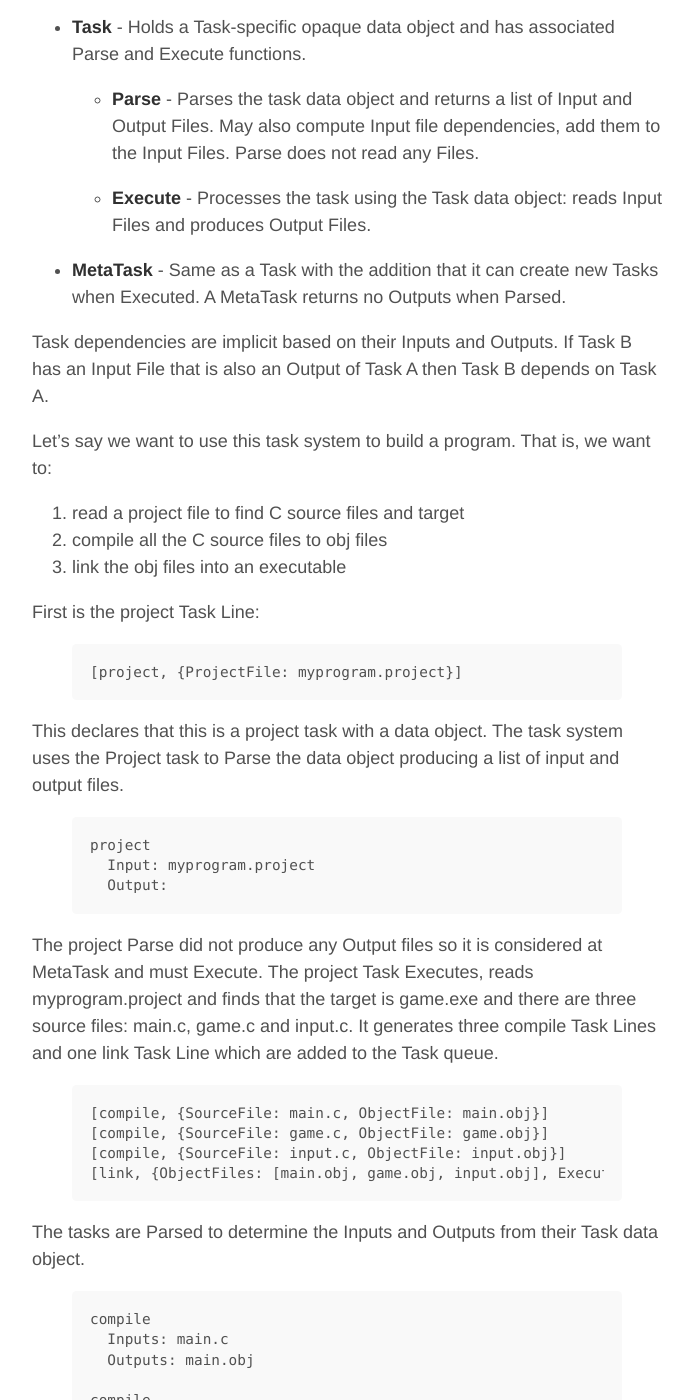
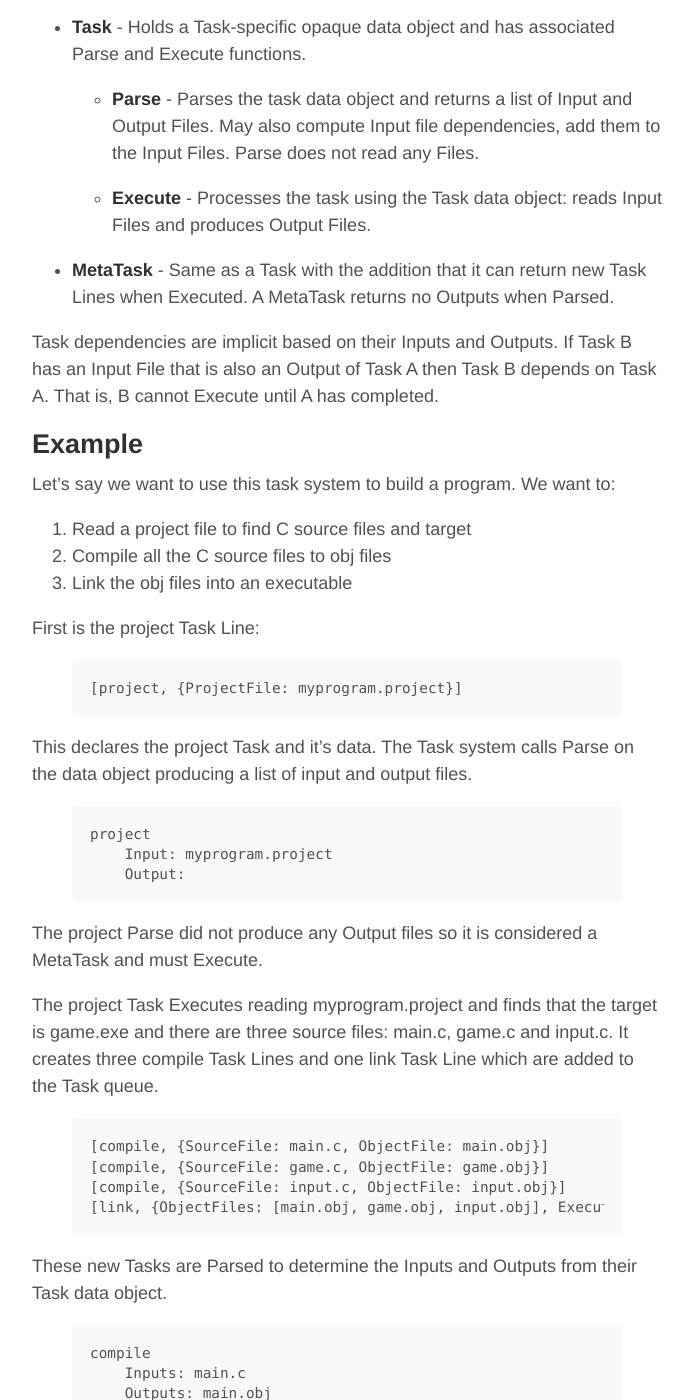
Before and after one commit to mironside/mironside.github.io-nope, a Jekyll site: the page built from _posts/2015-05-01-notes-on-task-based-build-system.md, in a window 1280 px wide and 1400 px high, scrolled down 427 px. Shown: the whole window, without its empty margins (293-986 px from the left). Built offline with Jekyll 4.4.1, drawn with Linux system fonts in a browser that asks for light colours; some of the changed text lies outside the part shown.

Commit message:
edit task post

```diff
--- a/_posts/2015-05-01-notes-on-task-based-build-system.md
+++ b/_posts/2015-05-01-notes-on-task-based-build-system.md
@@ -12,16 +12,18 @@ title: Notes on Task Based Build System
   - **Parse** - Parses the task data object and returns a list of Input and Output Files.  May also compute Input file dependencies, add them to the Input Files.  Parse does not read any Files.
 
   - **Execute** - Processes the task using the Task data object: reads Input Files and produces Output Files.
-- **MetaTask** - Same as a Task with the addition that it can create new Tasks when Executed.  A MetaTask returns no Outputs when Parsed.
+- **MetaTask** - Same as a Task with the addition that it can return new Task Lines when Executed.  A MetaTask returns no Outputs when Parsed.
 
-Task dependencies are implicit based on their Inputs and Outputs.  If Task B has an Input File that is also an Output of Task A then Task B depends on Task A.
+Task dependencies are implicit based on their Inputs and Outputs.  If Task B has an Input File that is also an Output of Task A then Task B depends on Task A.  That is, B cannot Execute until A has completed.
 
 
-Let's say we want to use this task system to build a program.  That is, we want to:
+Example
+-------
+Let's say we want to use this task system to build a program.  We want to:
 
-1. read a project file to find C source files and target
-2. compile all the C source files to obj files
-3. link the obj files into an executable
+1. Read a project file to find C source files and target
+2. Compile all the C source files to obj files
+3. Link the obj files into an executable
 
 First is the project Task Line:
 
@@ -29,15 +31,17 @@ First is the project Task Line:
 [project, {ProjectFile: myprogram.project}]
 {% endhighlight %}
 
-This declares that this is a project task with a data object.  The task system uses the Project task to Parse the data object producing a list of input and output files.
+This declares the project Task and it's data.  The Task system calls Parse on the data object producing a list of input and output files.
 
 {% highlight none %}
 project
-  Input: myprogram.project
-  Output:
+    Input: myprogram.project
+    Output:
 {% endhighlight %}
 
-The project Parse did not produce any Output files so it is considered at MetaTask and must Execute.  The project Task Executes, reads myprogram.project and finds that the target is game.exe and there are three source files: main.c, game.c and input.c.  It generates three compile Task Lines and one link Task Line which are added to the Task queue.
+The project Parse did not produce any Output files so it is considered a MetaTask and must Execute.
+
+The project Task Executes reading myprogram.project and finds that the target is game.exe and there are three source files: main.c, game.c and input.c.  It creates three compile Task Lines and one link Task Line which are added to the Task queue.
 
 {% highlight none %}
 [compile, {SourceFile: main.c, ObjectFile: main.obj}]
@@ -46,30 +50,30 @@ The project Parse did not produce any Output files so it is considered at MetaTa
 [link, {ObjectFiles: [main.obj, game.obj, input.obj], Executable: game.exe}]
 {% endhighlight %}
 
-The tasks are Parsed to determine the Inputs and Outputs from their Task data object.
+These new Tasks are Parsed to determine the Inputs and Outputs from their Task data object.
 
 {% highlight none %}
 compile
-  Inputs: main.c
-  Outputs: main.obj
+    Inputs: main.c
+    Outputs: main.obj
 
 compile
-  Inputs: game.c
-  Outputs: game.obj
+    Inputs: game.c
+    Outputs: game.obj
 
 compile
-  Inputs: input.c
-  Outputs: input.obj
+    Inputs: input.c
+    Outputs: input.obj
 
 link
-  Inputs: [main.obj, game.obj, input.obj]
-  Outputs: game.exe
+    Inputs: [main.obj, game.obj, input.obj]
+    Outputs: game.exe
 {% endhighlight %}
 
-The link Task has Inputs main.obj, game.obj and input.obj which are also Outputs of the three compile Tasks.  Therefore the link Task is implicitly dependent on all three compile Tasks and cannot be run until they complete.
+The link Task uses the files main.obj, game.obj and input.obj as Inputs which are also the Outputs of the compile Tasks.  Therefore the link Task is implicitly dependent on all three compile Tasks and cannot be run until they complete.
 
-The three compile Tasks do not depend on any other Tasks so they are each Executed.  In fact, since they don't depend on each other they could be Executed in parallel.  Each comile Task compiles it's Input source file and produces it's Output object file.
+The three compile Tasks do not depend on any other Tasks so they are each Executed.  Since they don't depend on each other they could Execute in parallel.  Each comile Task compiles it's Input source file and produces it's Output object file.
 
-With all three compile Tasks complete the link Task now has no dependencies.  It Executes taking the three object files as Input and linking them into the Output executable target.
+With all three compile Tasks complete the link Task now has no dependencies.  It Executes linking the three object file Inputs into the game.exe Output file.
 
 With no more tasks in the queue, the build is complete.
```
